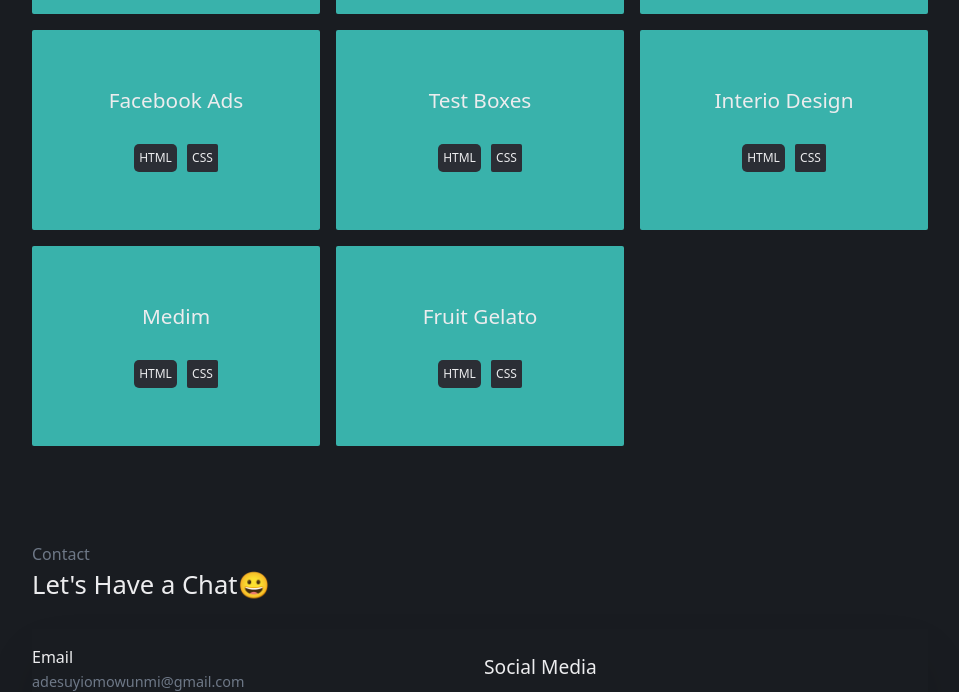
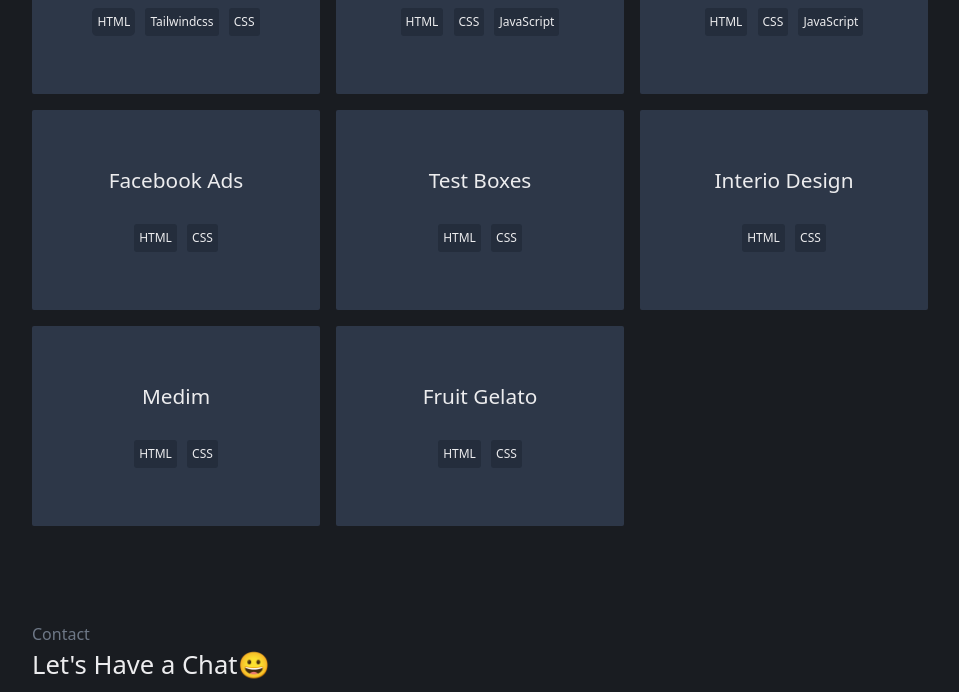
Before and after one commit to emmypuch/karenify, a plain HTML site: page index.html in a window 1280 px wide. Shown: the part 1010-1702 px from the top of the page, without its empty margins (160-1119 px from the left). Drawn offline with nearby package versions, Linux system fonts and the light colour scheme.

Commit message:
modified index.html and styles.css

```diff
--- a/index.html
+++ b/index.html
@@ -3,7 +3,7 @@
   <head>
     <meta charset="UTF-8" />
     <meta name="viewport" content="width=device-width, initial-scale=1.0" />
-    <title>My Portfolio</title>
+    <title>emmypuch</title>
     <link
       href="https://unpkg.com/tailwindcss@^1.0/dist/tailwind.min.css"
       rel="stylesheet"
@@ -22,19 +22,19 @@
         </div>
         <div class="navLinks">
           <ul>
-            <li><a href="#">Home</a></li>
-            <li><a href="#">Projects</a></li>
-            <li><a href="#">Contact</a></li>
-            <li><a href="#">Resume</a></li>
+            <li><a href="#home">Home</a></li>
+            <li><a href="#project">Project</a></li>
+            <li><a href="#contact">Contact</a></li>
+            <li><a href="#resume">Resume</a></li>
           </ul>
         </div>
       </section>
 
       <section
         class="flex px-48 py-4"
-        style="align-items: center; min-height: 80vh"
+        style="align-items: center; min-height: 90vh"
       >
-        <div class="grid grid-cols-2">
+        <div id="home" class="grid grid-cols-2">
           <div class="content" style="align-self: center">
             <h3 style="font-size: 1.2rem; color: #ececee">Hi,👋 I am</h3>
             <div class="wrapper">
@@ -82,7 +82,7 @@
       </section>
 
       <section class="px-48 py-4">
-        <div class="project-heading">
+        <div id="project" class="project-heading">
           <h5 style="color: #6e7887; font-size: 1rem">Projects</h5>
           <h2 style="color: #ececee; font-size: 1.6rem">
             Stuff I've worked on
@@ -98,7 +98,7 @@
             <ul style="display: block; margin-top: 25px">
               <li
                 style="
-                  background-color: #2b2e35;
+                  background-color: #242d3c;
                   color: #ececee;
                   padding: 5px;
                   border-radius: 5px;
@@ -111,10 +111,10 @@
 
               <li
                 style="
-                  background-color: #2b2e35;
+                  background-color: #242d3c;
                   color: #ececee;
                   padding: 5px;
-                  border-radius: 2px;
+                  border-radius: 3px;
                   font-size: 12px;
                   margin: 3px;
                 "
@@ -124,10 +124,10 @@
 
               <li
                 style="
-                  background-color: #2b2e35;
+                  background-color: #242d3c;
                   color: #ececee;
                   padding: 5px;
-                  border-radius: 2px;
+                  border-radius: 3px;
                   font-size: 12px;
                   margin: 3px;
                 "
@@ -146,10 +146,10 @@
             <ul style="display: block; margin-top: 25px">
               <li
                 style="
-                  background-color: #2b2e35;
+                  background-color: #242d3c;
                   color: #ececee;
                   padding: 5px;
-                  border-radius: 5px;
+                  border-radius: 3px;
                   font-size: 12px;
                   margin: 3px;
                 "
@@ -159,10 +159,10 @@
 
               <li
                 style="
-                  background-color: #2b2e35;
+                  background-color: #242d3c;
                   color: #ececee;
                   padding: 5px;
-                  border-radius: 2px;
+                  border-radius: 3px;
                   font-size: 12px;
                   margin: 3px;
                 "
@@ -172,10 +172,10 @@
 
               <li
                 style="
-                  background-color: #2b2e35;
+                  background-color: #242d3c;
                   color: #ececee;
                   padding: 5px;
-                  border-radius: 2px;
+                  border-radius: 3px;
                   font-size: 12px;
                   margin: 3px;
                 "
@@ -194,10 +194,10 @@
             <ul style="display: block; margin-top: 25px">
               <li
                 style="
-                  background-color: #2b2e35;
+                  background-color: #242d3c;
                   color: #ececee;
                   padding: 5px;
-                  border-radius: 5px;
+                  border-radius: 3px;
                   font-size: 12px;
                   margin: 3px;
                 "
@@ -207,10 +207,10 @@
 
               <li
                 style="
-                  background-color: #2b2e35;
+                  background-color: #242d3c;
                   color: #ececee;
                   padding: 5px;
-                  border-radius: 2px;
+                  border-radius: 3px;
                   font-size: 12px;
                   margin: 3px;
                 "
@@ -220,10 +220,10 @@
 
               <li
                 style="
-                  background-color: #2b2e35;
+                  background-color: #242d3c;
                   color: #ececee;
                   padding: 5px;
-                  border-radius: 2px;
+                  border-radius: 3px;
                   font-size: 12px;
                   margin: 3px;
                 "
@@ -242,10 +242,10 @@
             <ul style="display: block; margin-top: 25px">
               <li
                 style="
-                  background-color: #2b2e35;
+                  background-color: #242d3c;
                   color: #ececee;
                   padding: 5px;
-                  border-radius: 5px;
+                  border-radius: 3px;
                   font-size: 12px;
                   margin: 3px;
                 "
@@ -255,10 +255,10 @@
 
               <li
                 style="
-                  background-color: #2b2e35;
+                  background-color: #242d3c;
                   color: #ececee;
                   padding: 5px;
-                  border-radius: 2px;
+                  border-radius: 3px;
                   font-size: 12px;
                   margin: 3px;
                 "
@@ -277,10 +277,10 @@
             <ul style="display: block; margin-top: 25px">
               <li
                 style="
-                  background-color: #2b2e35;
+                  background-color: #242d3c;
                   color: #ececee;
                   padding: 5px;
-                  border-radius: 5px;
+                  border-radius: 3px;
                   font-size: 12px;
                   margin: 3px;
                 "
@@ -290,10 +290,10 @@
 
               <li
                 style="
-                  background-color: #2b2e35;
+                  background-color: #242d3c;
                   color: #ececee;
                   padding: 5px;
-                  border-radius: 2px;
+                  border-radius: 3px;
                   font-size: 12px;
                   margin: 3px;
                 "
@@ -312,10 +312,10 @@
             <ul style="display: block; margin-top: 25px">
               <li
                 style="
-                  background-color: #2b2e35;
+                  background-color: #242d3c;
                   color: #ececee;
                   padding: 5px;
-                  border-radius: 5px;
+                  border-radius: 3px;
                   font-size: 12px;
                   margin: 3px;
                 "
@@ -325,10 +325,10 @@
 
               <li
                 style="
-                  background-color: #2b2e35;
+                  background-color: #242d3c;
                   color: #ececee;
                   padding: 5px;
-                  border-radius: 2px;
+                  border-radius: 3px;
                   font-size: 12px;
                   margin: 3px;
                 "
@@ -347,10 +347,10 @@
             <ul style="display: block; margin-top: 25px">
               <li
                 style="
-                  background-color: #2b2e35;
+                  background-color: #242d3c;
                   color: #ececee;
                   padding: 5px;
-                  border-radius: 5px;
+                  border-radius: 3px;
                   font-size: 12px;
                   margin: 3px;
                 "
@@ -360,10 +360,10 @@
 
               <li
                 style="
-                  background-color: #2b2e35;
+                  background-color: #242d3c;
                   color: #ececee;
                   padding: 5px;
-                  border-radius: 2px;
+                  border-radius: 3px;
                   font-size: 12px;
                   margin: 3px;
                 "
@@ -382,10 +382,10 @@
             <ul style="display: block; margin-top: 25px">
               <li
                 style="
-                  background-color: #2b2e35;
+                  background-color: #242d3c;
                   color: #ececee;
                   padding: 5px;
-                  border-radius: 5px;
+                  border-radius: 3px;
                   font-size: 12px;
                   margin: 3px;
                 "
@@ -395,10 +395,10 @@
 
               <li
                 style="
-                  background-color: #2b2e35;
+                  background-color: #242d3c;
                   color: #ececee;
                   padding: 5px;
-                  border-radius: 2px;
+                  border-radius: 3px;
                   font-size: 12px;
                   margin: 3px;
                 "
@@ -411,19 +411,19 @@
       </section>
 
       <section class="px-48 py-4 mt-16">
-        <div class="contact">
+        <div id="contact" class="contact">
           <h5 style="color: #6e7887; font-size: 1rem">Contact</h5>
           <h2 style="color: #ececee; font-size: 1.6rem">Let's Have a Chat😀</h2>
         </div>
 
-        <div class="contactCard mt-6 grid grid-cols-2 gap-2 shadow-2xl mx-auto">
+        <div class="contactCard mt-6 grid grid-cols-2 gap-2">
           <div>
             <div class="mt-4">
               <h4 style="font-size: 1rem; color: #ececee">Email</h4>
               <a
                 href="mailto:adesuyiomowunmi@gmail.com"
                 target="_blank"
-                style="font-size: 0.9rem; color: #6e7887"
+                style="font-size: 1rem; color: #6e7887"
               >
                 adesuyiomowunmi@gmail.com
               </a>
@@ -433,7 +433,7 @@
               <h4 style="font-size: 1rem; color: #ececee">Phone</h4>
               <a
                 href="tel:+234 8147005526"
-                style="font-size: 0.9rem; color: #6e7887"
+                style="font-size: 1rem; color: #6e7887"
               >
                 +234 8147005526<br />
                 +234 9085211106
--- a/styles.css
+++ b/styles.css
@@ -52,7 +52,7 @@ ul li a:hover {
 }
 
 #box1-container {
-  background-color: #39b2ab;
+  background-color: #2d3748;
   height: 200px;
   border-radius: 2px;
   transition: all 0.5s;
@@ -86,5 +86,5 @@ ul li a:hover {
 }
 
 .footer p {
-  color: #39b2ab;
+  color: #6e7887;
 }
```
